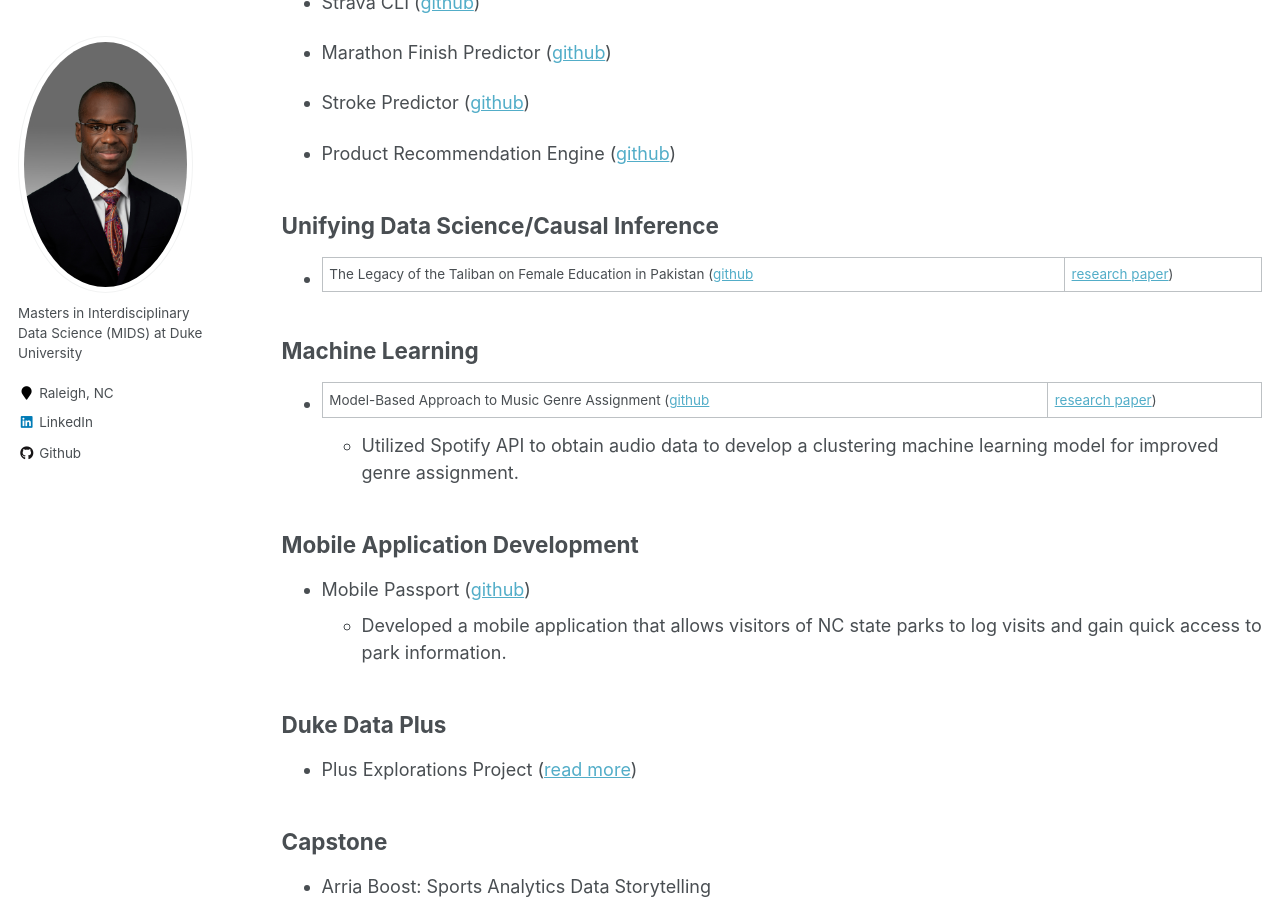
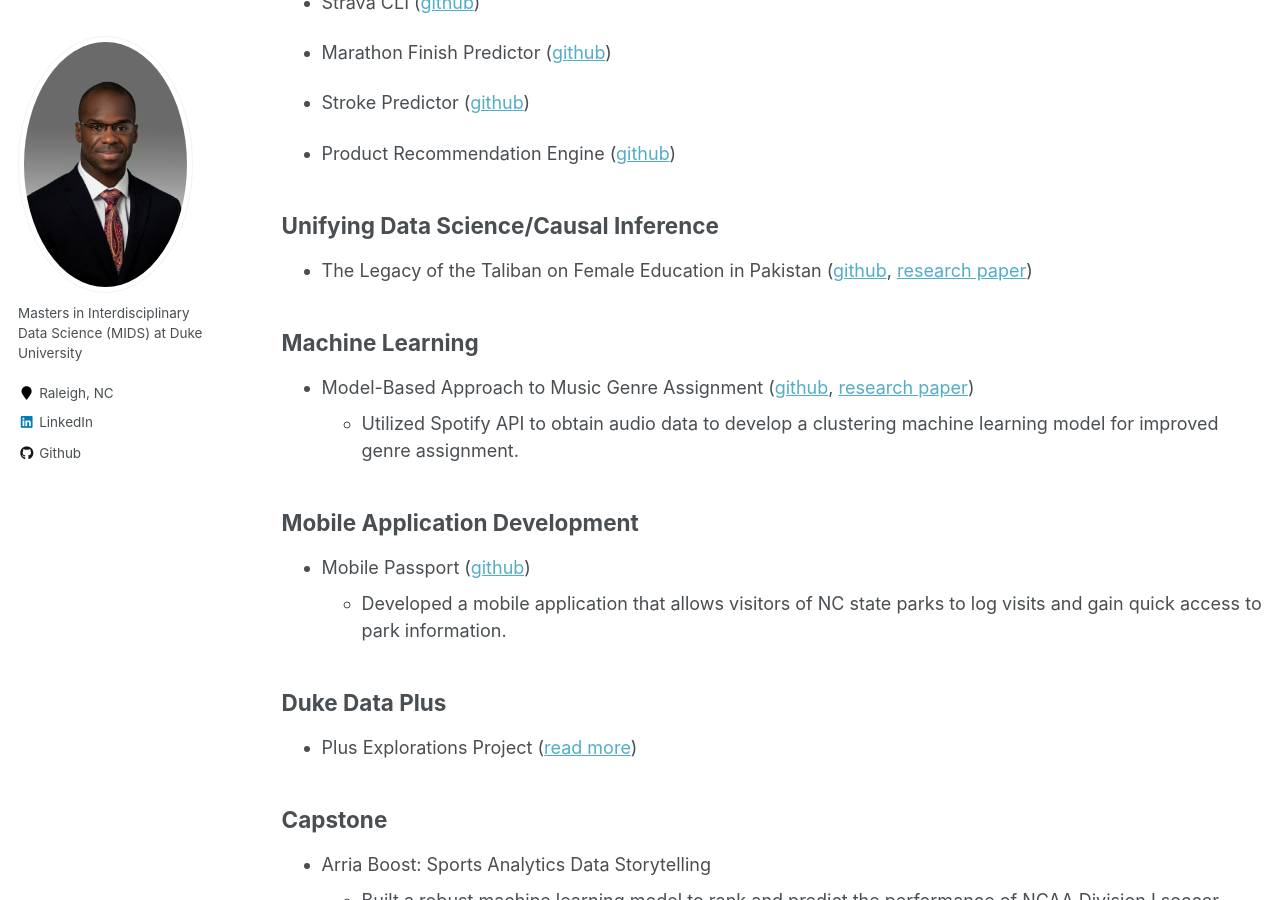
Before and after one commit to caratliff/caratliff.github.io, a Jekyll site: the page built from _pages/portfolio.md, in a window 1280 px wide and 900 px high, scrolled down 451 px. Built offline with Jekyll 4.4.1, drawn with Linux system fonts in a browser that asks for light colours.

```diff
--- a/_pages/portfolio.md
+++ b/_pages/portfolio.md
@@ -21,10 +21,10 @@ author_profile: true
 * Product Recommendation Engine ([github](https://github.com/rmratliffbrown/Recommend))
 
 ## Unifying Data Science/Causal Inference
-* The Legacy of the Taliban on Female Education in Pakistan ([github](https://github.com/rmratliffbrown/uds-2022-ids-701-team-3) | [research paper](https://github.com/rmratliffbrown/uds-2022-ids-701-team-3/blob/main/40-docs/IDS-701_Final_Project_Report.pdf))
+* The Legacy of the Taliban on Female Education in Pakistan ([github](https://github.com/rmratliffbrown/uds-2022-ids-701-team-3), [research paper](https://github.com/rmratliffbrown/uds-2022-ids-701-team-3/blob/main/40-docs/IDS-701_Final_Project_Report.pdf))
 
 ## Machine Learning
-* Model-Based Approach to Music Genre Assignment ([github](https://github.com/rmratliffbrown/ml-genre-assignment) | [research paper](https://github.com/rmratliffbrown/ml-genre-assignment/blob/main/30_docs/final-report.pdf))
+* Model-Based Approach to Music Genre Assignment ([github](https://github.com/rmratliffbrown/ml-genre-assignment), [research paper](https://github.com/rmratliffbrown/ml-genre-assignment/blob/main/30_docs/final-report.pdf))
   * Utilized Spotify API to obtain audio data to develop a clustering machine learning model for improved genre assignment.
 
 ## Mobile Application Development
```
